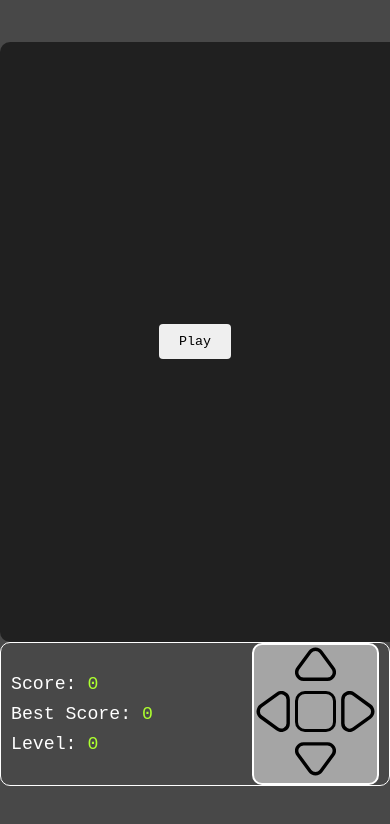
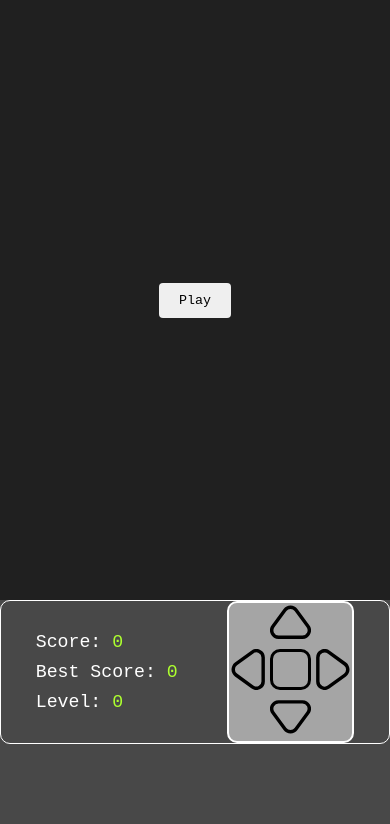
Before and after one commit to AnselmoDelHoyo/tetris-memo, a website built with Vite: page index.html in a window 390 px wide. Built offline with nearby package versions, Linux system fonts and the light colour scheme.

Commit message:
Style correction

```diff
--- a/style.css
+++ b/style.css
@@ -60,8 +60,8 @@ body {
 
 #game-over {
   position: absolute;
-  width: 100vw;
-  height: 100vh;
+  width: 100%;
+  height: 100%;
   background-color: #0000008c;
   display: flex;
   visibility: hidden;
@@ -106,7 +106,6 @@ button:hover {
 
 #phone-controller {
   background-color: #cbcbcbb5;
-  color: white;
   border-radius: 10px;
   border: 2px solid white;
 
@@ -154,7 +153,7 @@ button:hover {
 
 @media screen and (max-width: 648px) {
   body {
-    max-height: 98vh;
+    height: 100%;
     display: flex;
     justify-content: center;
     align-items: center;
@@ -166,6 +165,7 @@ button:hover {
     justify-content: center;
     align-items: center;
     border: none;
+    border-radius: 0;
 
     .game-box {
       width: 100%;
@@ -177,13 +177,14 @@ button:hover {
       border: 1px solid white;
       border-radius: 10px;
       display: flex;
-      justify-content: space-between;
+      justify-content: space-around;
       align-items: center;
-      column-gap: 1rem;
       user-select: none;
     }
+  }
 
-
+  .modal-play  {
+    border-radius: 0;
   }
 }
 
```
